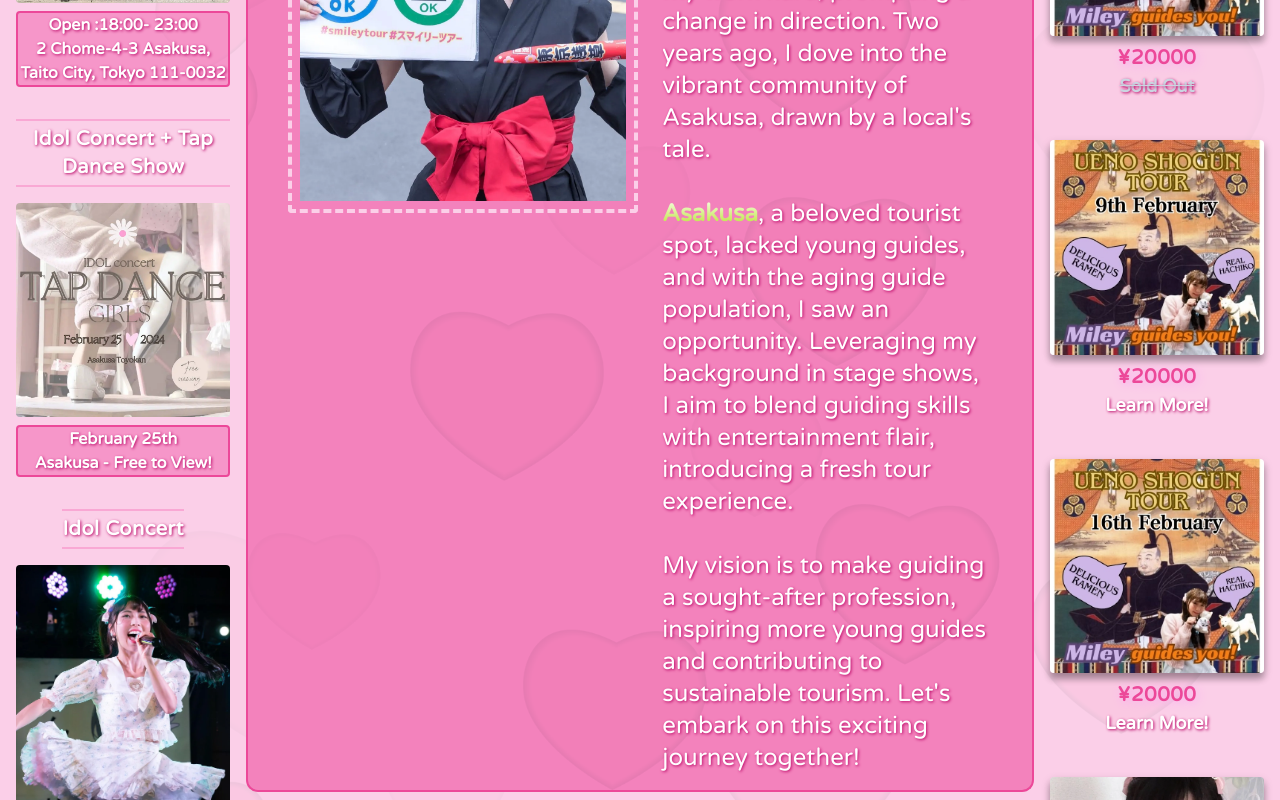
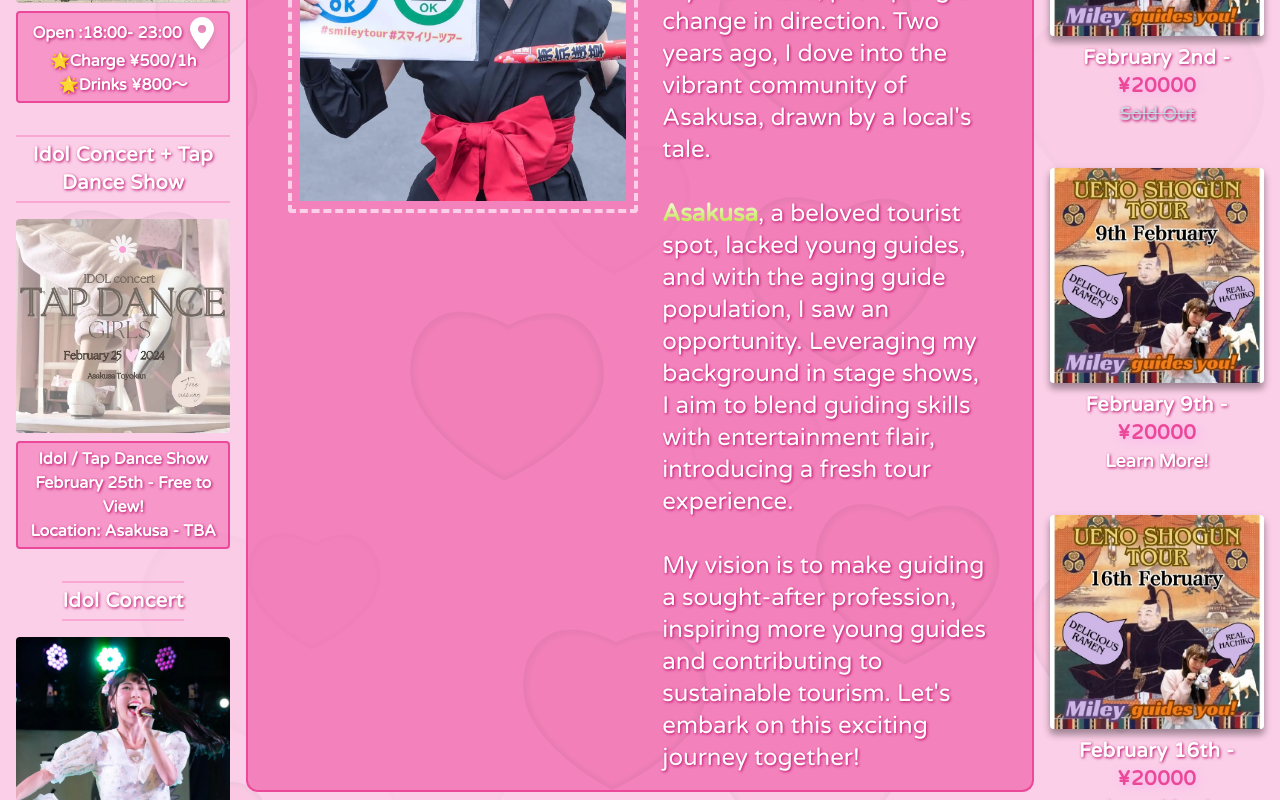
Before and after one commit to brandonrainey/smiley-tours, a Next.js app: page / in a window 1280 px wide. Shown: the part 540-1340 px from the top of the page. Built offline with nearby package versions, Linux system fonts and the light colour scheme; what tailwindcss-animated would draw is missing.

Commit message:
added more description to sidebars

```diff
--- a/components/InfoSidebar.tsx
+++ b/components/InfoSidebar.tsx
@@ -5,10 +5,9 @@ import Image from 'next/image'
 import BarImage from '../public/bar.webp'
 import TapImage from '../public/tap-concert.webp'
 import IdolImage from '../public/idol-concert.webp'
-
+import LocationDot from './icons/LocationDot'
 
 export default function InfoSidebar() {
-
   const { eventsRef } = useAreaStore()
   return (
     <section
@@ -36,26 +35,30 @@ export default function InfoSidebar() {
           Miley&apos;s Bar
         </h2>
 
-        <div className="flex flex-col items-center ">
+        <div className="flex flex-col items-center">
+          {/* mobile safari sizing issue */}
           <Image
             src={BarImage}
-            sizes='(max-width: 300px) 100vw, 300px'
+            sizes="(max-width: 300px) 100vw, 300px"
             width={300}
             height={200}
-            placeholder='blur'
-            className="rounded max-w-[300px] w-full"
+            placeholder="blur"
+            className="rounded max-w-[300px] custom:w-full "
             alt="ninja bar"
           />
 
           <div
-            className={`bg-pink-400/60 rounded text-white custom:text-shadow-1 text-shadow-5 mt-2 custom:max-w-[288px] max-w-[300px] border-2 border-pink-500`}
+            className={`bg-pink-400/60 rounded text-white custom:text-shadow-1 text-shadow-5 mt-2  max-w-[300px] border-2 border-pink-500 p-1 w-full flex flex-col items-center`}
           >
-            <p>Open :18:00- 23:00</p>
-            <a href="https://maps.app.goo.gl/1eivcwBZiR1D2ok46">
-              <p className="hover:text-pink-800">
-                2 Chome-4-3 Asakusa, Taito City, Tokyo 111-0032
-              </p>
-            </a>
+            <div className="flex gap-2 items-center">
+              <p>Open :18:00- 23:00</p>
+              <a href="https://maps.app.goo.gl/1eivcwBZiR1D2ok46">
+                <LocationDot />
+              </a>
+            </div>
+
+            <p>🌟Charge ¥500/1h</p>
+            <p>🌟Drinks ¥800〜</p>
           </div>
         </div>
       </div>
@@ -71,21 +74,21 @@ export default function InfoSidebar() {
         <div className="flex flex-col items-center w-full">
           <Image
             src={TapImage}
-            sizes='(max-width: 300px) 100vw, 300px'
+            sizes="(max-width: 300px) 100vw, 300px"
             width={300}
             height={300}
-            placeholder='blur'
+            placeholder="blur"
             className="rounded max-w-[300px] w-full"
             alt="tap concert promo image"
           />
 
           <div
-            className={`bg-pink-400/60 rounded text-white custom:text-shadow-1 text-shadow-5 mt-2 custom:max-w-[288px] max-w-[300px]  w-full border-2 border-pink-500`}
+            className={`bg-pink-400/60 rounded text-white custom:text-shadow-1 text-shadow-5 mt-2 max-w-[300px]  w-full border-2 border-pink-500 p-1`}
           >
-            <p>February 25th</p>
-            <a href="https://maps.app.goo.gl/1eivcwBZiR1D2ok46">
-              <p className="hover:text-pink-800">Asakusa - Free to View!</p>
-            </a>
+            <p>Idol / Tap Dance Show</p>
+            <p>February 25th - Free to View!</p>
+
+            <p>Location: Asakusa - TBA</p>
           </div>
         </div>
       </div>
@@ -101,10 +104,10 @@ export default function InfoSidebar() {
         <div>
           <Image
             src={IdolImage}
-            sizes='(max-width: 300px) 100vw, 300px'
+            sizes="(max-width: 300px) 100vw, 300px"
             width={300}
             height={200}
-            placeholder='blur'
+            placeholder="blur"
             className="rounded max-w-[300px] w-full"
             alt="idol concert"
           />
--- a/components/TourSidebar.tsx
+++ b/components/TourSidebar.tsx
@@ -11,6 +11,7 @@ const tours = [
   {
     tourName: 'Ueno, Tokyo Tour Febuary 2nd',
     tourDescription: 'Tour on febuary 2th',
+    tourDate: 'February 2nd',
     tourImage: tourFeb2,
     tourId: 9,
     tourPrice: 20000,
@@ -20,6 +21,7 @@ const tours = [
   {
     tourName: 'Ueno, Tokyo Tour Febuary 9th',
     tourDescription: 'Tour on febuary 9th',
+    tourDate: 'February 9th',
     tourImage: tourFeb9,
     tourId: 5,
     tourPrice: 20000,
@@ -29,6 +31,7 @@ const tours = [
   {
     tourName: 'Ueno, Tokyo Tour Febuary 16th',
     tourDescription: 'Tour on febuary 16th',
+    tourDate: 'February 16th',
     tourImage: tourFeb16,
     tourId: 6,
     tourPrice: 20000,
@@ -47,7 +50,6 @@ const tours = [
 ]
 
 export default function TourSidebar() {
-
   const { tourRef } = useAreaStore()
 
   return (
@@ -72,7 +74,7 @@ export default function TourSidebar() {
         {tours.map((tour) => (
           <li
             key={tour.tourId}
-            className="custom:w-full w-1/2  flex flex-col items-center custom:py-4 mb-2 custom:px-0 px-2 group"
+            className="custom:w-full w-1/2  flex flex-col items-center custom:py-4 mb-2 custom:px-0 px-2 group self-start"
           >
             <a href={tour.tourLink} className="flex flex-col items-center">
               {/* <img
@@ -91,7 +93,14 @@ export default function TourSidebar() {
                 className="rounded tourShadow"
               />
 
-              <h2 className="font-extrabold text-pink-500 pt-2  tracking-wide text-xl textShadowMobileTourWhite">
+              <h2 className="font-extrabold text-pink-500 pt-2  tracking-wide text-xl textShadowMobileTourWhite flex flex-col items-center">
+                <span
+                  className={`text-white custom:text-shadow-1 text-shadow-2 ${
+                    tour.tourName === 'Tokyo Private Tour' && 'hidden'
+                  }`}
+                >
+                  {tour.tourDate} -
+                </span>{' '}
                 ¥{tour.tourPrice}
               </h2>
               <h3
--- /dev/null
+++ b/components/icons/LocationDot.tsx
@@ -0,0 +1,7 @@
+
+
+export default function LocationDot() {
+  return (
+    <svg className='w-[1.5rem] drop-shadow-md' fill='#ffffff' xmlns="http://www.w3.org/2000/svg" viewBox="0 0 384 512"><path d="M215.7 499.2C267 435 384 279.4 384 192C384 86 298 0 192 0S0 86 0 192c0 87.4 117 243 168.3 307.2c12.3 15.3 35.1 15.3 47.4 0zM192 128a64 64 0 1 1 0 128 64 64 0 1 1 0-128z"/></svg>
+  )
+}
```
